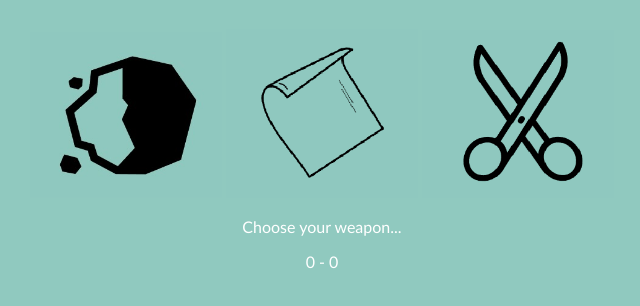
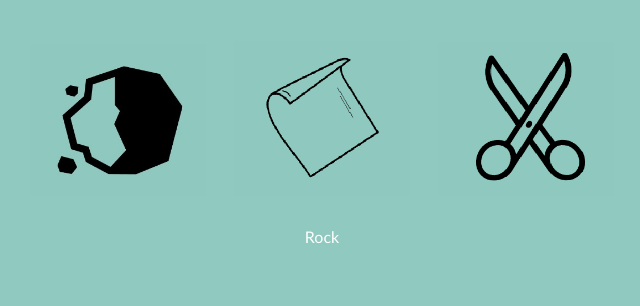
Before and after one commit to davepreece/rockpaperscissors, a plain HTML site: page index.html in a window 1280 px wide. Both pictures are taken after a click on the picture 443 px from the left and 207 px from the top of the page. Shown: the part 92-398 px from the top of the page, without its empty margins (318-958 px from the left). Drawn offline with Linux system fonts and the light colour scheme.

Commit message:
set up basic structure of rps

```diff
--- a/index.css
+++ b/index.css
@@ -1,6 +1,5 @@
 body {
     background-color:#90c9bf;
-    background-size: cover;
     color: white;
     font-family: 'Gill Sans', 'Gill Sans MT', Calibri, 'Trebuchet MS', sans-serif;
     text-align: center;
@@ -13,9 +12,9 @@ h1 {
 
 div {
     width: 100%;
-
 }
 
 img {
-    width: 12em;
+    width: 11em;
+    padding: 12px;
 }
--- a/index.html
+++ b/index.html
@@ -10,12 +10,13 @@
         <h1>Rock, Paper, Scissors</h1>
 
         <div>
-            <img onclick="playRound()" id="rock-el" src="images/ROck.jpg">
-            <img onclick="playRound()" id="paper-el" src="images/Paper.png">
-            <img onclick="playRound()" id="scissors-el" src="images/Scissors.png">
+            <img class="rock button" src="images/ROck.jpg">
+            <img class="paper button" src="images/Paper.png">
+            <img class="scissors button" src="images/Scissors.png">
+            <span class="line"></span>
         </div>
-        <p id="gameMessage-el"></p>
-        <p id="results-el"></p>
+        <p id="message-el"></p>
+
         <p id="score-el"></p>
 
 
--- a/script.js
+++ b/script.js
@@ -1,26 +1,28 @@
+let message = document.getElementById("message-el")
+let score = document.getElementById("score-el")
+const buttons = document.querySelectorAll(".button")
 const items = ["Rock", "Paper", "Scissors"]
-let gameMessage = document.getElementById("gameMessage-el")
-let score = document.getElementById("score-el")
+let playerItem = ""
 
-score.innerText = `0 - 0`
-gameMessage.innerText = "Choose your weapon..."
-
-//random hand function
-function randomWeapon() {
-    let randomItem = Math.floor(Math.random() * 3)
-    return items[randomItem]
+function playerHand() {
+    buttons.forEach(buttons => {
+        buttons.addEventListener('click', function () {
+            if (document.getElementsByClassName('rock button')) {
+                playerItem = items[0]
+                message.innerText = items[0]
+            } else if (document.getElementsByClassName('paper button')) {
+                playerItem = items[1]
+                message.innerText = items[1]
+            } else {
+            playerItem = items[2]
+            message.innerText = items[2]
+            }
+        })
+    })
 }
-
-function playRound(playerWeapon, computerWeapon) {
-
-}
+playerHand()
 
 
-
-
-
-
-
-
-
-// console.log("Hello")
+function computerItem() {
+    return items[Math.floor(Math.random() * items.length)]
+}
```
